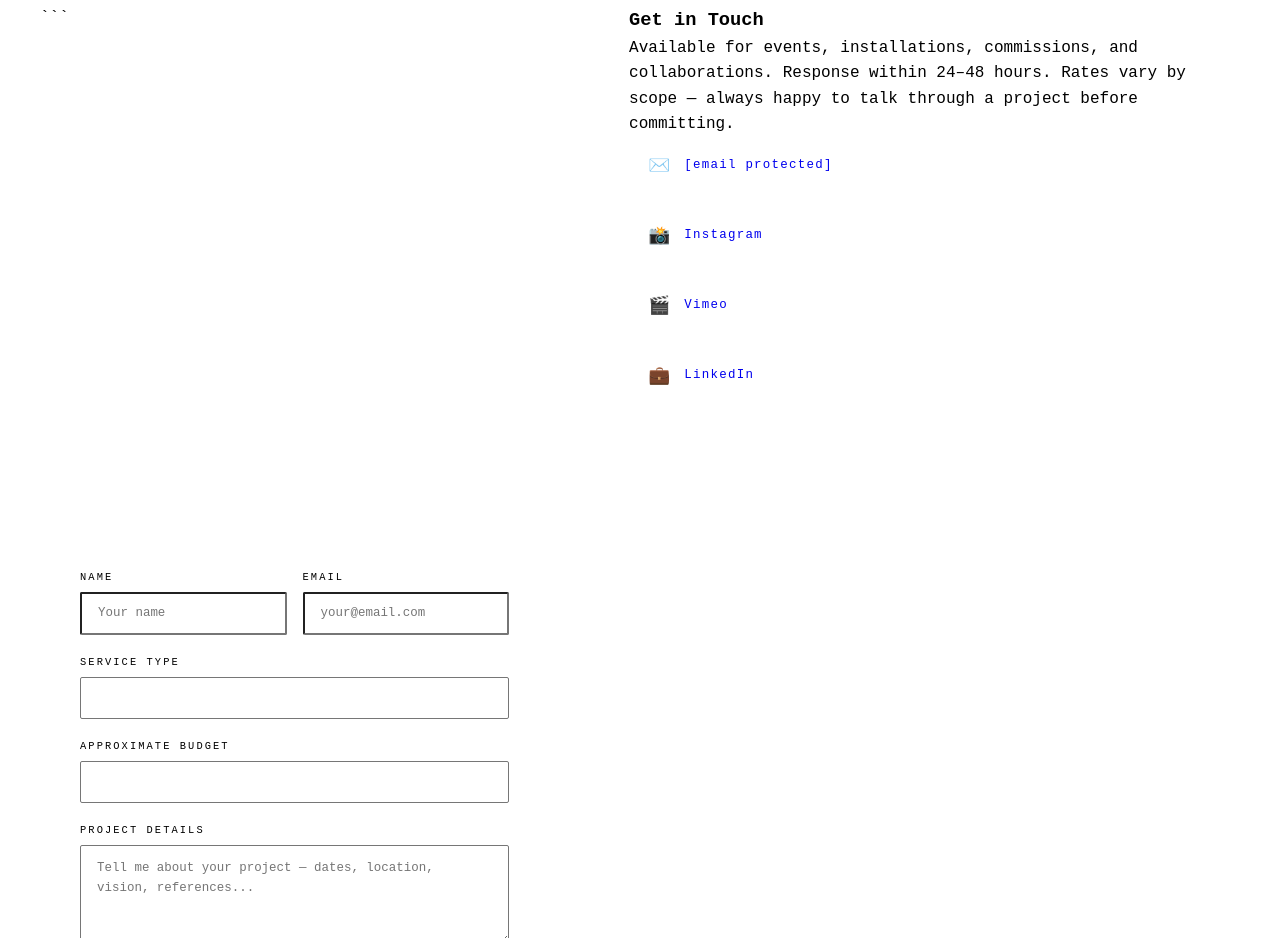
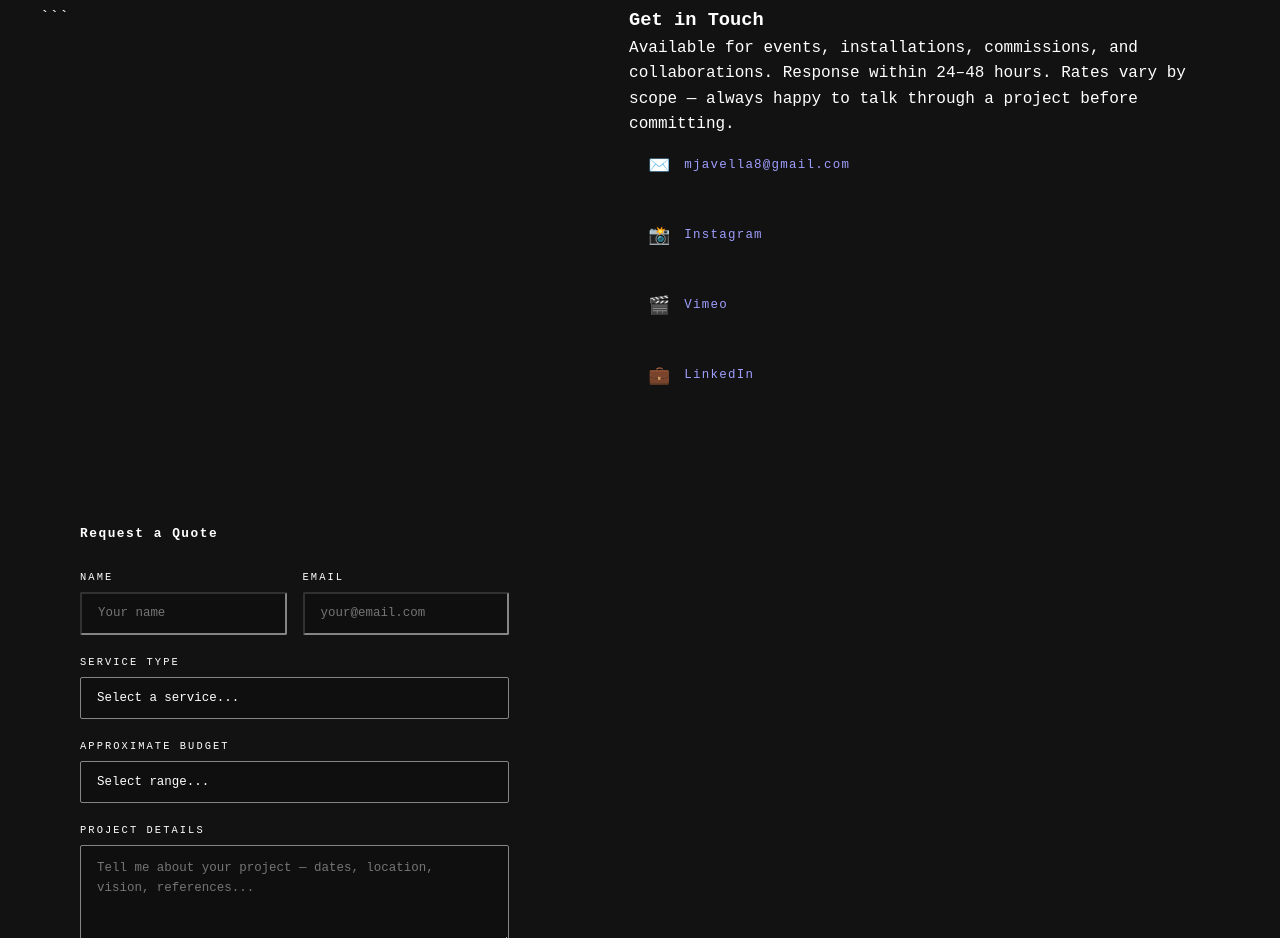
Before and after one commit to lucidsoup/lucidsoup.github.io, a plain HTML site: page index.html in a window 1280 px wide. Shown: the part 4800-5738 px from the top of the page. Drawn offline with Linux system fonts and the light colour scheme.

Commit message:
Update index.html

```diff
--- a/index.html
+++ b/index.html
@@ -23,7 +23,7 @@
 –muted: rgba(255,255,255,0.45);
 }
 
-html { scroll-behavior: smooth; }
+html { scroll-behavior: smooth; color-scheme: dark; }
 
 body {
 font-family: ‘Space Mono’, monospace;
@@ -649,7 +649,7 @@
 .form-group textarea {
 width: 100%;
 padding: 0.8rem 1rem;
-background: rgba(255,255,255,0.03);
+background: #0f0f0f;
 border: 1px solid var(–border);
 border-radius: 2px;
 color: #fff;
@@ -658,6 +658,9 @@
 transition: border-color 0.3s;
 outline: none;
 appearance: none;
+-webkit-appearance: none;
+-moz-appearance: none;
+color-scheme: dark;
 }
 
 .form-group input:focus,
@@ -667,7 +670,7 @@
 box-shadow: 0 0 0 2px rgba(0,255,255,0.06);
 }
 
-.form-group select option { background: #111; }
+.form-group select option { background: #0f0f0f; color: #fff; }
 
 .form-group textarea {
 resize: vertical;
@@ -876,8 +879,8 @@
       Available for events, installations, commissions, and collaborations. Response within 24–48 hours. Rates vary by scope — always happy to talk through a project before committing.
     </p>
     <div class="contact-links">
-      <a href="/cdn-cgi/l/email-protection#096463687f6c65656831496e64686065276a6664" class="contact-link">
-        <span class="contact-link-icon">✉️</span> <span class="__cf_email__" data-cfemail="fb96919a8d9e97979ac3bb9c969a9297d5989496">[email&#160;protected]</span>
+      <a href="mailto:mjavella8@gmail.com" class="contact-link">
+        <span class="contact-link-icon">✉️</span> mjavella8@gmail.com
       </a>
       <!-- Replace # with your real Instagram URL -->
       <a href="https://instagram.com" target="_blank" rel="noopener" class="contact-link">
@@ -908,7 +911,7 @@
 
     <!-- ERROR STATE -->
     <div id="formError" style="display:none; padding: 1rem; background: rgba(255,0,64,0.08); border: 1px solid rgba(255,0,64,0.3); border-radius:2px; margin-bottom:1rem; font-size:0.78rem; color:#ff6680;">
-      Something went wrong. Please try emailing directly at <a href="/cdn-cgi/l/email-protection" class="__cf_email__" data-cfemail="89e4e3e8ffece5e5e8b1c9eee4e8e0e5a7eae6e4">[email&#160;protected]</a>.
+      Something went wrong. Please email directly at mjavella8@gmail.com.
     </div>
 
     <form id="commissionForm">
```
